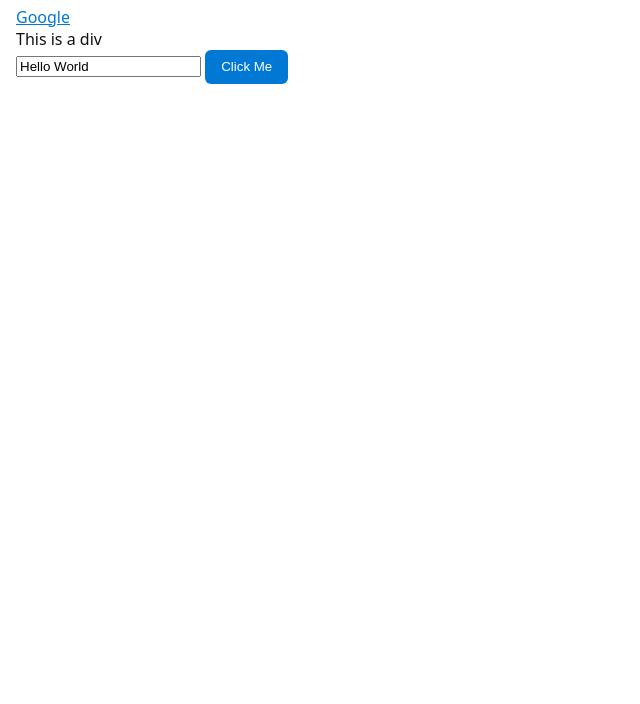
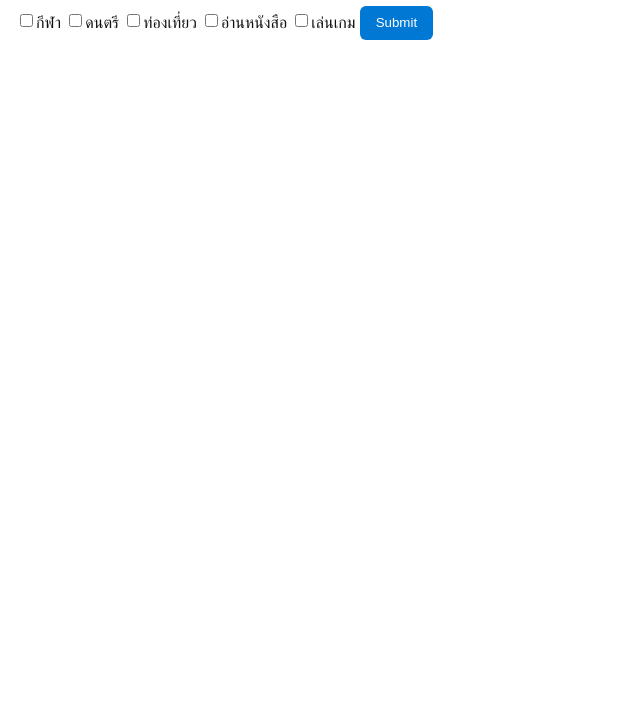
Before and after one commit to Pakorn-Eng/boybright, a plain HTML site: page index.html in a window 1280 px wide. Shown: the part 96-800 px from the top of the page, without its empty margins (0-640 px from the left). Drawn offline with Linux system fonts and the light colour scheme.

Commit message:
Revert "reset main"
This reverts commit 8fda378110b68ce77aecc928ec40211a66bf0992.

```diff
--- a/index.html
+++ b/index.html
@@ -12,23 +12,30 @@
       <h1>HTML5 Boilerplate</h1>
     </header>
     <main>
-      <a id="thislink" href="https://www.google.com" target="_blank">Google</a>
-      <div id="thisdiv">This is a div</div>
-      <input type="text" id="thisinput" value="Hello World" />
-      <button onclick="handleClick()" id="thisbutton">Click Me</button>
+      <div class="content"></div>
+      <input type="checkbox" name="interest" value="กีฬา" />กีฬา
+      <input type="checkbox" name="interest" value="ดนตรี" />ดนตรี
+      <input type="checkbox" name="interest" value="ท่องเที่ยว" />ท่องเที่ยว
+      <input type="checkbox" name="interest" value="อ่านหนังสือ" />อ่านหนังสือ
+      <input type="checkbox" name="interest" value="เล่นเกม" />เล่นเกม
+      <button id="submitBtn" onclick="submitInterests()">Submit</button>
     </main>
     <script type="module" src="js/main.js" defer></script>
     <script>
-      let thislinkDOM = document.getElementById("thislink");
-      let thisinputDOM = document.getElementById("thisinput");
-      let thisbuttonDOM = document.getElementById("thisbutton");
-      let thisdivDOM = document.getElementById("thisdiv");
-      let handleClick = () => {
-        console.log("Button clicked!");
-        console.log(thisinputDOM.value);
-        thisdivDOM.innerHTML = thisinputDOM.value;
-      };
-      console.log(thislinkDOM.getAttribute("href"));
+      function submitInterests() {
+        let interestsDom = document.querySelectorAll("input[name=interest]");
+        let contentHTML = "<ul>";
+        for (let i = 0; i < interestsDom.length; i++) {
+          if (interestsDom[i].checked) {
+            contentHTML += "<li>" + interestsDom[i].value + "</li>";
+            console.log(interestsDom[i].value);
+          }
+        }
+        contentHTML += "</ul>";
+        let contentDom = document.querySelector(".content");
+        contentDom.innerHTML = contentHTML;
+        console.log(contentHTML);
+      }
     </script>
   </body>
 </html>
```
